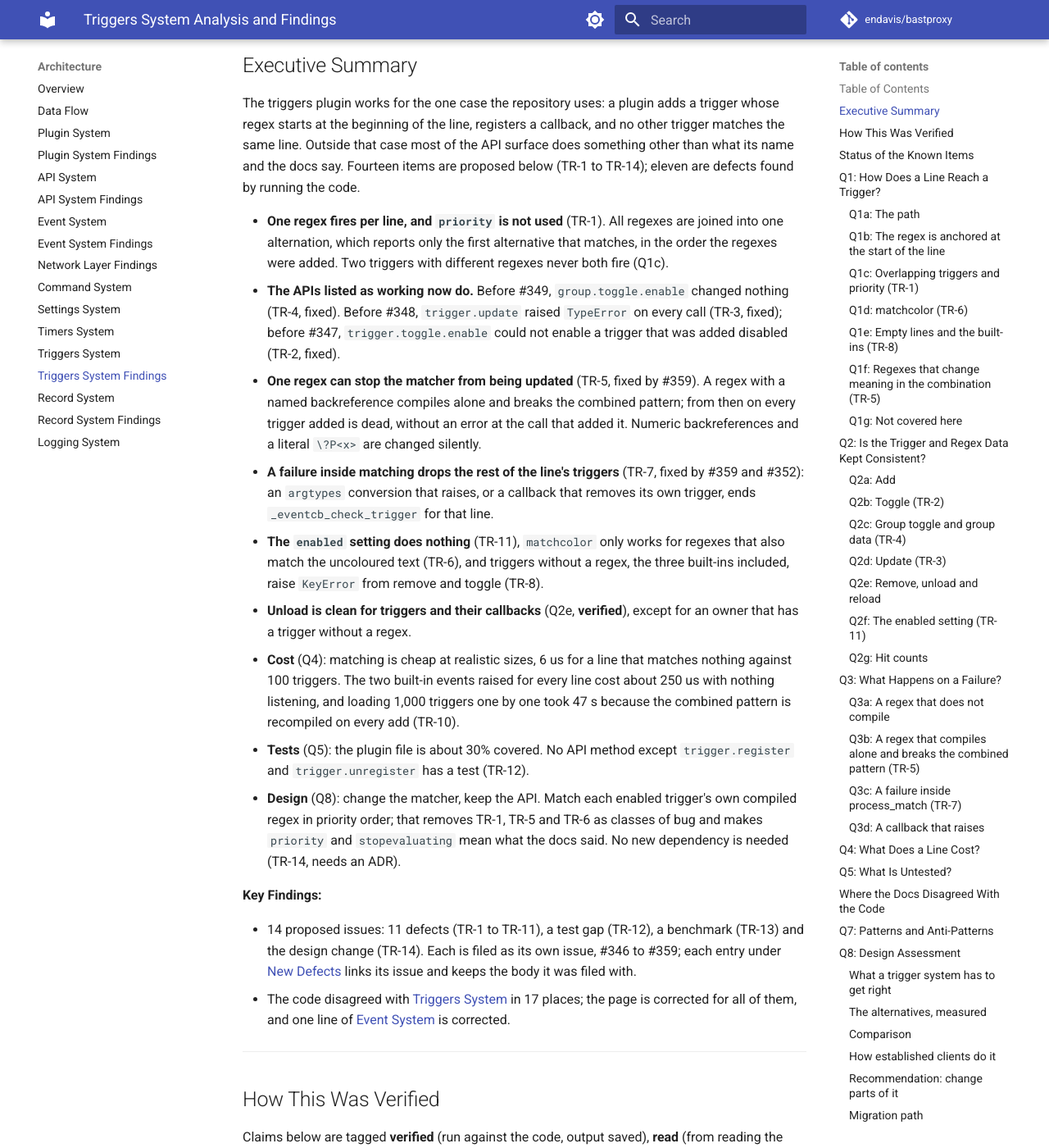
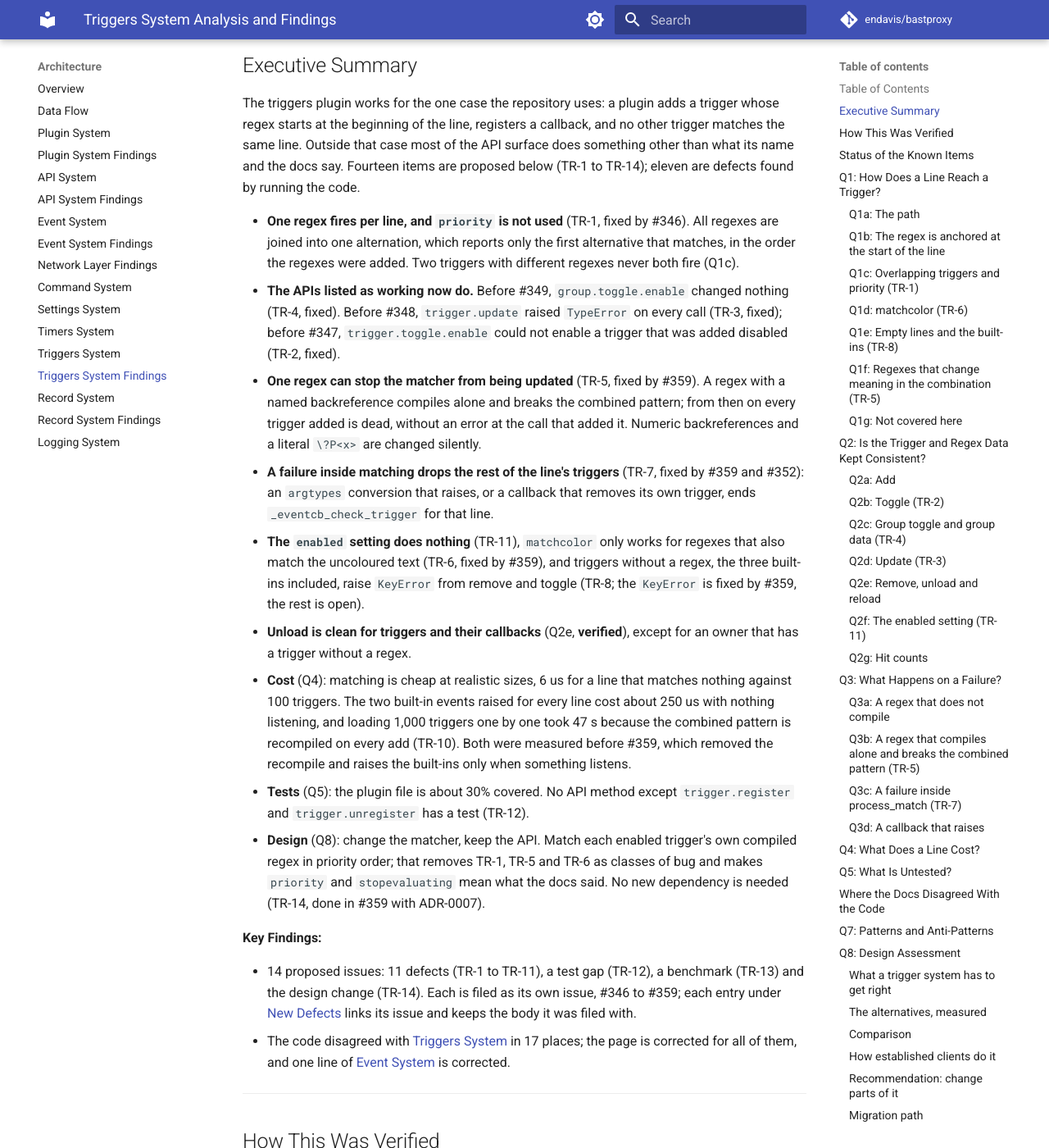
Before and after one commit to endavis/bastproxy, an MkDocs documentation site: the page built from docs/claude/triggers_system_findings.md, in a window 1280 px wide and 1400 px high, scrolled down 1023 px. Shown: the whole window at 82% size. Built offline with MkDocs 1.6.1 and Material for MkDocs 9.7.7, drawn with Linux system fonts in a browser that asks for light colours; comment, search, counter and statistics services are not loaded.

Commit message:
docs: mark the remaining fixed items in the findings summary
Addresses #352

Co-Authored-By: Claude Opus 5.5 <noreply@anthropic.com>
Claude-Session: https://claude.ai/code/session_01NXu1sbBxFsEQW16MiZv7Je

```diff
--- a/docs/claude/triggers_system_findings.md
+++ b/docs/claude/triggers_system_findings.md
@@ -47,7 +47,7 @@ the beginning of the line, registers a callback, and no other trigger matches th
 most of the API surface does something other than what its name and the docs say. Fourteen items are proposed
 below (TR-1 to TR-14); eleven are defects found by running the code.
 
-- **One regex fires per line, and `priority` is not used** (TR-1). All regexes are joined into one alternation,
+- **One regex fires per line, and `priority` is not used** (TR-1, fixed by #346). All regexes are joined into one alternation,
   which reports only the first alternative that matches, in the order the regexes were added. Two triggers
   with different regexes never both fire (Q1c).
 - **The APIs listed as working now do.** Before #349, `group.toggle.enable` changed nothing (TR-4, fixed). Before #348,
@@ -59,17 +59,17 @@ below (TR-1 to TR-14); eleven are defects found by running the code.
 - **A failure inside matching drops the rest of the line's triggers** (TR-7, fixed by #359 and #352): an `argtypes` conversion that
   raises, or a callback that removes its own trigger, ends `_eventcb_check_trigger` for that line.
 - **The `enabled` setting does nothing** (TR-11), `matchcolor` only works for regexes that also match the
-  uncoloured text (TR-6), and triggers without a regex, the three built-ins included, raise `KeyError` from
-  remove and toggle (TR-8).
+  uncoloured text (TR-6, fixed by #359), and triggers without a regex, the three built-ins included, raise `KeyError` from
+  remove and toggle (TR-8; the `KeyError` is fixed by #359, the rest is open).
 - **Unload is clean for triggers and their callbacks** (Q2e, **verified**), except for an owner that has a trigger without a regex.
 - **Cost** (Q4): matching is cheap at realistic sizes, 6 us for a line that matches nothing against 100
   triggers. The two built-in events raised for every line cost about 250 us with nothing listening, and
-  loading 1,000 triggers one by one took 47 s because the combined pattern is recompiled on every add (TR-10).
+  loading 1,000 triggers one by one took 47 s because the combined pattern is recompiled on every add (TR-10). Both were measured before #359, which removed the recompile and raises the built-ins only when something listens.
 - **Tests** (Q5): the plugin file is about 30% covered. No API method except `trigger.register` and
   `trigger.unregister` has a test (TR-12).
 - **Design** (Q8): change the matcher, keep the API. Match each enabled trigger's own compiled regex in
   priority order; that removes TR-1, TR-5 and TR-6 as classes of bug and makes `priority` and
-  `stopevaluating` mean what the docs said. No new dependency is needed (TR-14, needs an ADR).
+  `stopevaluating` mean what the docs said. No new dependency is needed (TR-14, done in #359 with ADR-0007).
 
 **Key Findings:**
 
```
